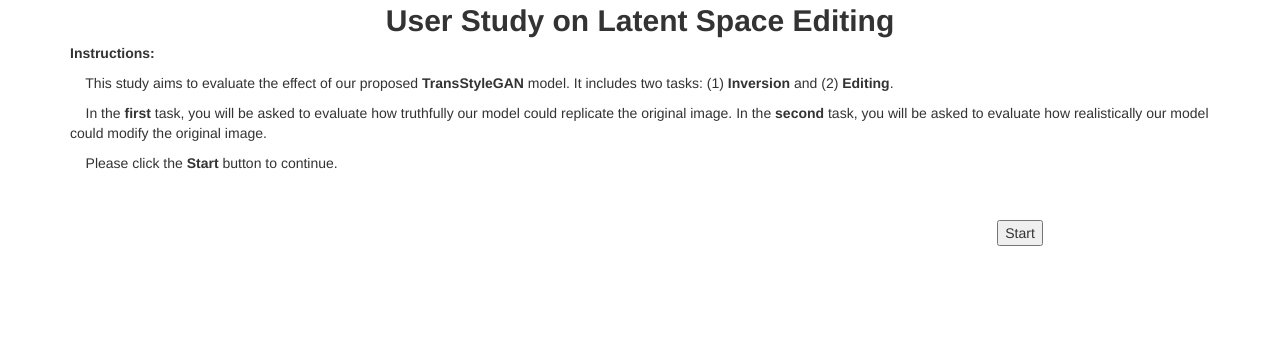
After one commit to Lagrant/StyleGanUS, a Flask app: template templates/introduction.html in a window 1280 px wide. The commit adds this page. Shown: the top 348 px of the page. Run offline with Flask 2, Linux system fonts and the light colour scheme; the template is opened without the code that fills it, so the values that code supplies are empty; some libraries are stand-ins or nearby versions.

Commit message:
add an introduction page

```diff
--- a/app.py
+++ b/app.py
@@ -11,29 +11,43 @@ log = app.logger
 
 user_name = ''
 task_cols = {'age1': [30,40,50,60],
-'age2': [30,40,50,60],
-'age3': [30,40,50,60],
-'smile1': [0],
-'smile2': [0],
-'smile3': [0],
-'transition1': [0,1,2,3],
-'transition2': [0,1,2,3],
-'transition3': [0,1,2,3],
+    'age2': [30,40,50,60],
+    'age3': [30,40,50,60],
+    'smile1': [0],
+    'smile2': [0],
+    'smile3': [0],
+    'transition1': [0,1,2,3],
+    'transition2': [0,1,2,3],
+    'transition3': [0,1,2,3],
 }
 
 @app.route('/')
-@app.route('/index')
-def index_page(name=None):
+def intro_page():
 
-    return render_template('index.html', name=name)
+    return render_template('introduction.html')
+
+@app.route('/index', methods=['POST'])
+def index_page():
+    global user_name
+
+    user_name = request.get_data()
+    user_name = user_name.decode()
+    user_name = user_name.split('=')[-1]
+    file_path = os.path.join('./', 'users', user_name)
+    if os.path.exists(file_path):
+        return render_template('index.html')
+
+    os.mkdir(file_path)
+
+    return render_template('index.html')
 
 @app.route('/newuser', methods=['GET'])
 def set_new_user():
     global user_name
-    user_name = request.args.get('name')
-    os.mkdir(os.path.join('./', 'users', user_name))
 
-    return Response('success', status=200)
+    user_name = ''
+
+    return render_template('introduction.html')
 
 @app.route('/task', methods=['GET'])
 def get_task():
@@ -67,3 +81,6 @@ def save_user_data():
         json.dump(json.loads(request.get_data()), f)
 
     return Response('Successfully saved user data', status=200)
+
+if (__name__=='__main__'):
+    app.run(debug=True, use_debugger=False, use_reloader=True)
--- /dev/null
+++ b/static/styles/intro.css
@@ -0,0 +1,41 @@
+.container {  display: grid;
+    grid-template-columns: 1fr;
+    grid-template-rows: 0.3fr 1.5fr 1.2fr;
+    grid-auto-columns: 1fr;
+    gap: 0px 0px;
+    grid-auto-flow: row;
+    grid-template-areas:
+      "title"
+      "intro"
+      "foot";
+  }
+
+  .title {
+      grid-area: title;
+      text-align: center;
+    }
+
+  .intro { grid-area: intro; }
+
+  .foot {  display: grid;
+    grid-template-columns: 1fr 1fr 1fr;
+    grid-template-rows: 0.6fr 1.4fr 1fr;
+    gap: 0px 0px;
+    grid-auto-flow: row;
+    grid-template-areas:
+      ". . start"
+      ". . ."
+      ". . .";
+    grid-area: foot;
+  }
+
+  .start { grid-area: start; }
+
+  .title-name {
+      font-size: 30px;
+      text-align: center;
+    }
+
+  .bold {
+    font-weight: bold;
+  }
--- a/static/styles/main.css
+++ b/static/styles/main.css
@@ -65,7 +65,11 @@
 
 .middle-row { height: 450px;}
 
-.reset-button { margin-bottom: 15px; }
+.reset-button {
+  margin-bottom: 15px;
+  float: left;
+  margin-left: 5px;
+}
 
 .comments { grid-area: comments; }
 
--- a/templates/index.html
+++ b/templates/index.html
@@ -20,7 +20,7 @@
 
   <div class="container">
     <div class="title">
-      <strong class="title-name">Style Gan W++ User Study</strong>
+      <strong class="title-name">User Study on Latent Space Editing</strong>
     </div>
     <div class="panel middle-row">
       <div class="user-study-intro">
@@ -28,7 +28,9 @@
         Your task is to determine a more reasonable one according to our task.
       </div>
       <div class="task">
-        <button id="reset" class="reset-button" onclick="newUser()">New</button>
+        <form action="/newuser" method="get">
+          <button id="reset" class="reset-button" onclick="newUser(this)">New</button>
+        </form>
         <button id="reset" class="reset-button" onclick="reset()">Reset</button>
 
         <select id="task-type" name="task-type" onchange="onSelection(this)">
--- /dev/null
+++ b/templates/introduction.html
@@ -0,0 +1,47 @@
+<!DOCTYPE html>
+
+<html>
+  <head>
+    <meta charset="utf-8">
+    <meta http-equiv="Content-Type" content="text/html; charset=UTF-8">
+    <meta name="viewport" content="width=device-width, initial-scale=1.0">
+    <title>User Study</title>
+
+    <link rel="stylesheet" href="https://cdnjs.cloudflare.com/ajax/libs/font-awesome/4.7.0/css/font-awesome.min.css">
+    <link rel="stylesheet" href="https://stackpath.bootstrapcdn.com/bootstrap/3.4.1/css/bootstrap.min.css" integrity="sha384-HSMxcRTRxnN+Bdg0JdbxYKrThecOKuH5zCYotlSAcp1+c8xmyTe9GYg1l9a69psu" crossorigin="anonymous">
+    <script src="https://code.jquery.com/jquery-3.6.0.min.js" integrity="sha256-/xUj+3OJU5yExlq6GSYGSHk7tPXikynS7ogEvDej/m4=" crossorigin="anonymous"></script>
+    <script src="https://stackpath.bootstrapcdn.com/bootstrap/3.4.1/js/bootstrap.min.js" integrity="sha384-aJ21OjlMXNL5UyIl/XNwTMqvzeRMZH2w8c5cRVpzpU8Y5bApTppSuUkhZXN0VxHd" crossorigin="anonymous"></script>
+
+    <link rel="stylesheet" href="{{ url_for('static', filename='styles/intro.css') }}" type="text/css">
+    <script src="{{ url_for('static', filename='scripts/common.js') }}"></script>
+    <!-- <script src="{{ url_for('static', filename='scripts/controller.js') }}"></script> -->
+    <script src="{{ url_for('static', filename='scripts/utilities.js') }}"></script>
+  </head>
+
+  <div class="container">
+    <div class="title">
+        <strong class="title-name">User Study on Latent Space Editing</strong>
+    </div>
+    <div class="intro">
+        <p><strong>Instructions:</strong></p>
+        <p>&nbsp; &nbsp; This study aims to evaluate the effect of our proposed <span class="bold">TransStyleGAN</span> model. It includes two tasks: (1) <span class="bold">Inversion</span> and (2) <span class="bold">Editing</span>.</p>
+        <p>&nbsp; &nbsp; In the <span class="bold">first</span> task, you will be asked to evaluate how truthfully our model could replicate the original image. In the <span class="bold">second</span> task, you will be asked to evaluate how realistically our model could modify the original image.</p>
+        <p>&nbsp; &nbsp; Please click the <span class="bold">Start</span> button to continue. </p>
+    </div>
+    <div class="foot">
+      <div class="start btn">
+        <form action="/index" method="post">
+          <button style="font-size:14px" name="name" onclick="startTask(this)">Start</button>
+        </form>
+      </div>
+    </div>
+  </div>
+
+  <script>
+      var startTask = function(ob) {
+          var userName = str10();
+          $(ob)[0].value = userName;
+          $(ob)[0].click();
+      }
+  </script>
+</html>
```
Also changed, not shown: static/scripts/controller.js (+3 -17 lines), README.md, 2 other files.
